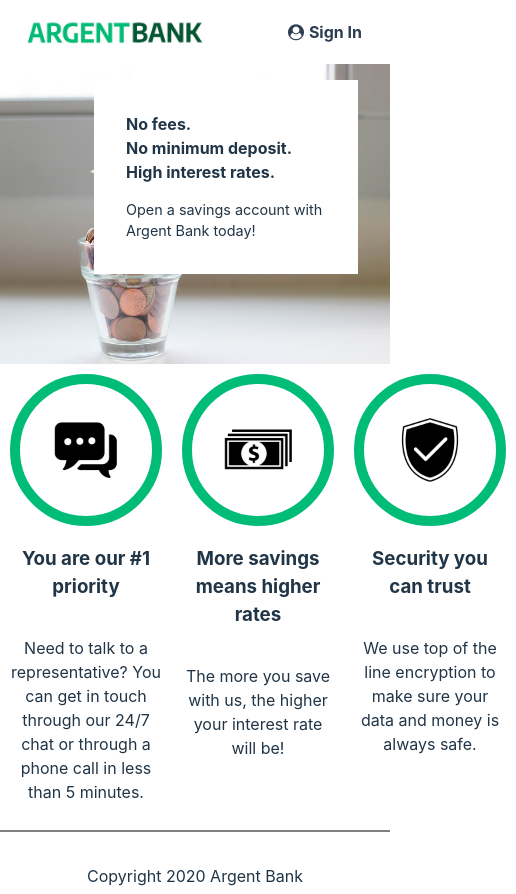
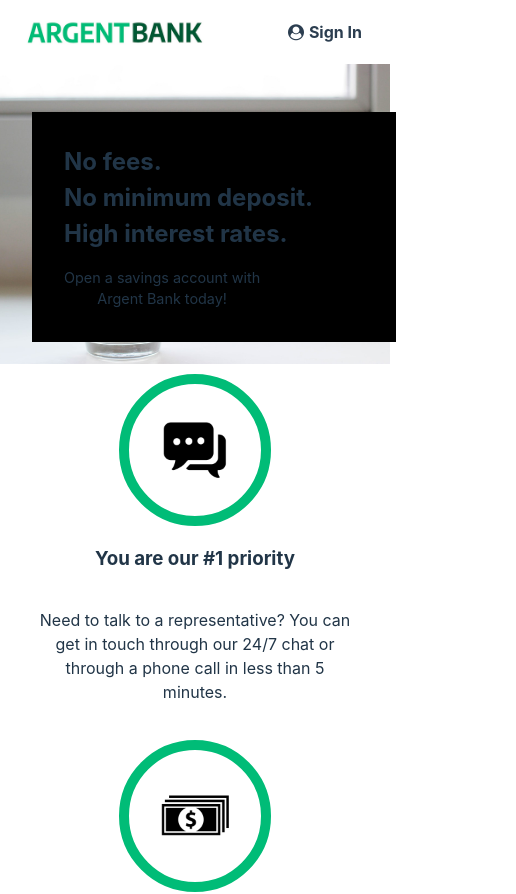
Before and after one commit to andysund/OC-ArgentBank, a React (Vite) app in the folder bankingapp/: page / in a window 390 px wide. Shown: the top 894 px of the page, 516 px wide, since content can reach past the window. Built offline with nearby package versions, Linux system fonts and the light colour scheme.

Commit message:
Argent Bank avec objectif fit cover, revoir effet enccart en breakpoint 1024

```diff
--- a/bankingapp/src/components/Hero.jsx
+++ b/bankingapp/src/components/Hero.jsx
@@ -14,7 +14,7 @@ const Hero = () => {
         <p className="subtitle">No fees.</p>
         <p className="subtitle">No minimum deposit.</p>
         <p className="subtitle">High interest rates.</p>
-        <p className="text">Open a savings account with Argent Bank today!</p>
+        <p className="text">Open a savings account with <br></br>Argent Bank today!</p>
       </section>
     </div>
     </>
--- a/bankingapp/src/styles/hero.css
+++ b/bankingapp/src/styles/hero.css
@@ -7,24 +7,29 @@
   .hero-content {
     position: absolute;
     top: 2rem;
-    width: 200px;
+    width: 300px;
     background: white;
     padding: 2rem;
     text-align: left;
     margin: 0 auto;
     top: 1rem;
     right: 2rem;
+
+    background-color: black;
   }
 
   .hero-content .subtitle {
     font-weight: bold;
-    font-size: 1rem;
+    font-size: 1.5rem;
     margin: 0;
   }
 
   .hero-content .text {
     margin-bottom: 0;
     font-size: 0.9rem;
+    width: 200px;
+    display: flex;
+    justify-content: flex-start;
   }
 
   .hero-image {
@@ -37,8 +42,29 @@
     width: 100%;
     height: 100%;
     max-height: 400px;
+    object-fit: cover;
 
 
 
 
   }
+
+  @media (max-width: 1024px) {
+    .hero-content {
+     top: 2rem;
+     left: 2rem;
+      display: flex;
+      flex-direction: column; /* Permet d'empiler les éléments à l'intérieur */
+      justify-content: center;
+      align-items: flex-start;
+      text-align: center;
+      margin: 1rem auto; /* Centre horizontalement */
+      padding: 2rem;
+    }
+    .features {
+      display: flex;
+      flex-direction: column;
+      justify-content: space-between;
+      width: 100%;
+  }
+  }
```
